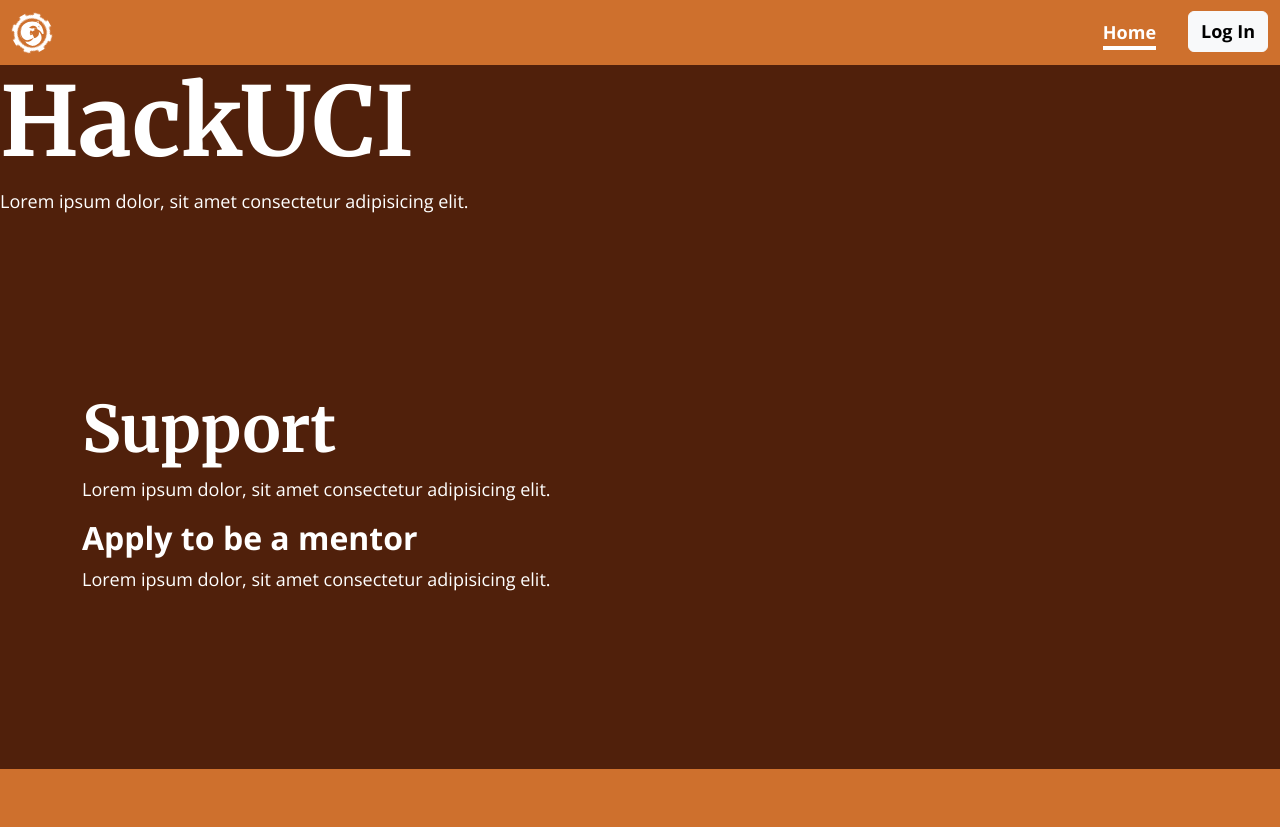
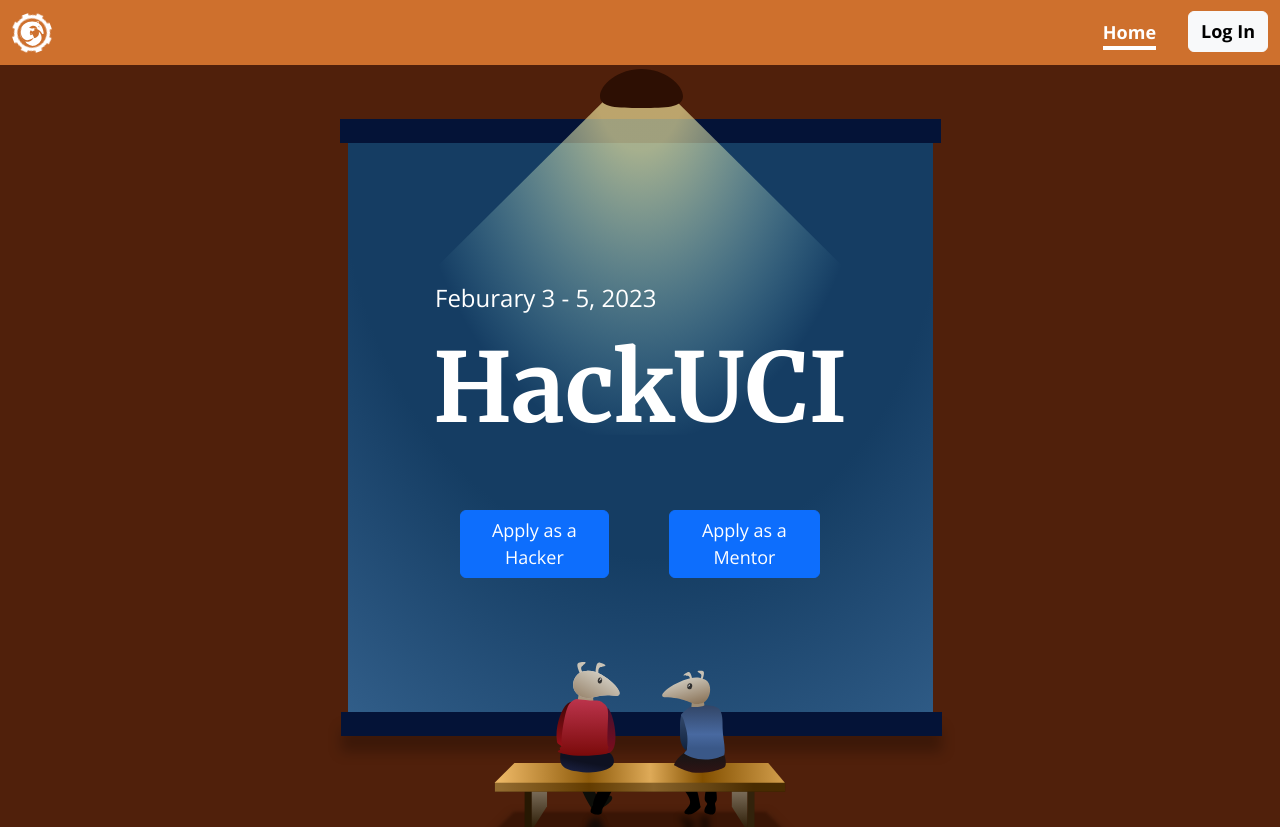
Before and after one commit to shadow0419/hack-website, a Next.js app: page / in a window 1280 px wide. Shown: the top 827 px of the page. Built offline with nearby package versions, Linux system fonts and the light colour scheme.

Commit message:
implemented changes on landing page

```diff
--- /dev/null
+++ b/src/components/TextPanel/TextPanel.module.scss
@@ -0,0 +1,20 @@
+@import 'bootstrap/scss/_functions';
+@import 'bootstrap/scss/_variables';
+@import 'bootstrap/scss/mixins/_breakpoints';
+
+.homeBenchImage {
+    background-size: 400px;
+    width: 400px;
+    height: 350px;
+
+    @include media-breakpoint-up(md) {
+        background-size: 750px;
+        width: 750px;
+        height: 600px;
+    }
+    @include media-breakpoint-up(lg) {
+        background-size: 860px;
+        width: 860px;
+        height: 700px;
+    }
+}
--- /dev/null
+++ b/src/components/TextPanel/TextPanel.tsx
@@ -0,0 +1,12 @@
+import panelImage from 'assets/images/landing_text_panel.svg';
+import Image from 'next/image';
+import React from 'react';
+import styles from './TextPanel.module.scss';
+
+function TextPanel() {
+    return (
+        <Image src={panelImage} alt="Text Panel" className={styles.homeBenchImage} />
+    );
+}
+
+export default TextPanel;
--- /dev/null
+++ b/src/views/home/sections/Landing.module.scss
@@ -0,0 +1,105 @@
+@import 'bootstrap/scss/_functions';
+@import 'bootstrap/scss/_variables';
+@import 'bootstrap/scss/mixins/_breakpoints';
+@import "styles/gallery-theme";
+
+.homeLanding {
+    display: flex;
+    flex-direction: column;
+    align-items: center;
+    justify-content: center;
+
+    .homeTextPanel {
+        position: relative;
+        width: 400px;
+        height: 350px;
+        margin: auto;
+        @include media-breakpoint-up(md) {
+            width: 750px;
+            height: 600px;
+        }
+        @include media-breakpoint-up(lg) {
+            width: 860px;
+            height: 750px;
+        }
+
+
+        .homePanelContent {
+            position: absolute;
+            bottom: 12%;
+            display: flex;
+            flex-direction: column;
+            align-items: center;
+            justify-content: flex-start;
+            margin: 40px 65px 25px 65px;
+            padding: 0px 10px 0px 10px;
+            @include media-breakpoint-up(md) {
+                bottom: 20%;
+                margin: 75px 125px 50px 125px;
+                padding: 0px 40px 0px 40px;
+            }
+            @include media-breakpoint-up(lg) {
+                bottom: 25%;
+                margin: 75px 140px 50px 140px;
+                padding: 0px 80px 0px 80px;
+            }
+
+            .homeDate {
+                color: $white;
+                font-size: 14px;
+                margin-right: auto;
+                margin-left: 5px;
+                @include media-breakpoint-up(md) {
+                    font-size: 24px;
+                }
+            }
+            .homeHeading {
+                color: $white;
+                font-size: 56px;
+                font-family: var(--next-font-merriweather);
+                @include media-breakpoint-up(md) {
+                    font-size: 96px;
+                }
+            }
+
+            .homeButtons {
+                margin-top: 0px;
+                display: flex;
+                flex-direction: row;
+                align-items: center;
+                justify-content: center;
+                @include media-breakpoint-up(md) {
+                    margin-top: 25px;
+                }
+                @include media-breakpoint-up(lg) {
+                    margin-top: 50px;
+                }
+
+                .homeButton {
+                    margin: 0px 15px;
+                    @include media-breakpoint-up(md) {
+                        margin: 0px 30px;
+                    }
+                }
+            }
+        }
+    }
+
+    .homeBenches {
+        position: absolute;
+        top: 270px;
+        @include media-breakpoint-up(md) {
+            top: 530px;
+        }
+        @include media-breakpoint-up(lg) {
+            top: 630px;
+        }
+
+        .homeBenchImage {
+            width: 200px;
+            @include media-breakpoint-up(md) {
+                width: 340px;
+            }
+        }
+    }
+}
--- a/src/views/home/sections/Landing.tsx
+++ b/src/views/home/sections/Landing.tsx
@@ -1,9 +1,30 @@
+import benchImage from 'assets/images/bench_and_viewers.svg';
+import TextPanel from 'components/TextPanel/TextPanel';
+import Image from 'next/image';
+import React from 'react';
+import Button from 'react-bootstrap/Button';
+import styles from './Landing.module.scss';
+
+
 function Landing() {
 	return (
-		<div>
-			<h1>HackUCI</h1>
-			<p>Lorem ipsum dolor, sit amet consectetur adipisicing elit.</p>
-		</div>
+		<section className={styles.homeLanding}>
+			<div className={styles.homeTextPanel}>
+				<TextPanel />
+				<div className={styles.homePanelContent}>
+					<div className={styles.homeDate}>Feburary 3 - 5, 2023</div>
+					<div className={styles.homeHeading}>HackUCI</div>
+
+					<div className={styles.homeButtons}>
+						<Button className={styles.homeButton} href="#">Apply as a Hacker</Button>
+						<Button className={styles.homeButton} href="#">Apply as a Mentor</Button>
+					</div>
+				</div>
+			</div>
+			<div className={styles.homeBenches}>
+				<Image src={benchImage} alt="Landing Benches" className={styles.homeBenchImage} />
+			</div>
+		</section>
 	);
 }
 
```
Also changed, not shown: src/assets/images/bench_and_viewers.svg (added), src/assets/images/landing_text_panel.svg (added).
